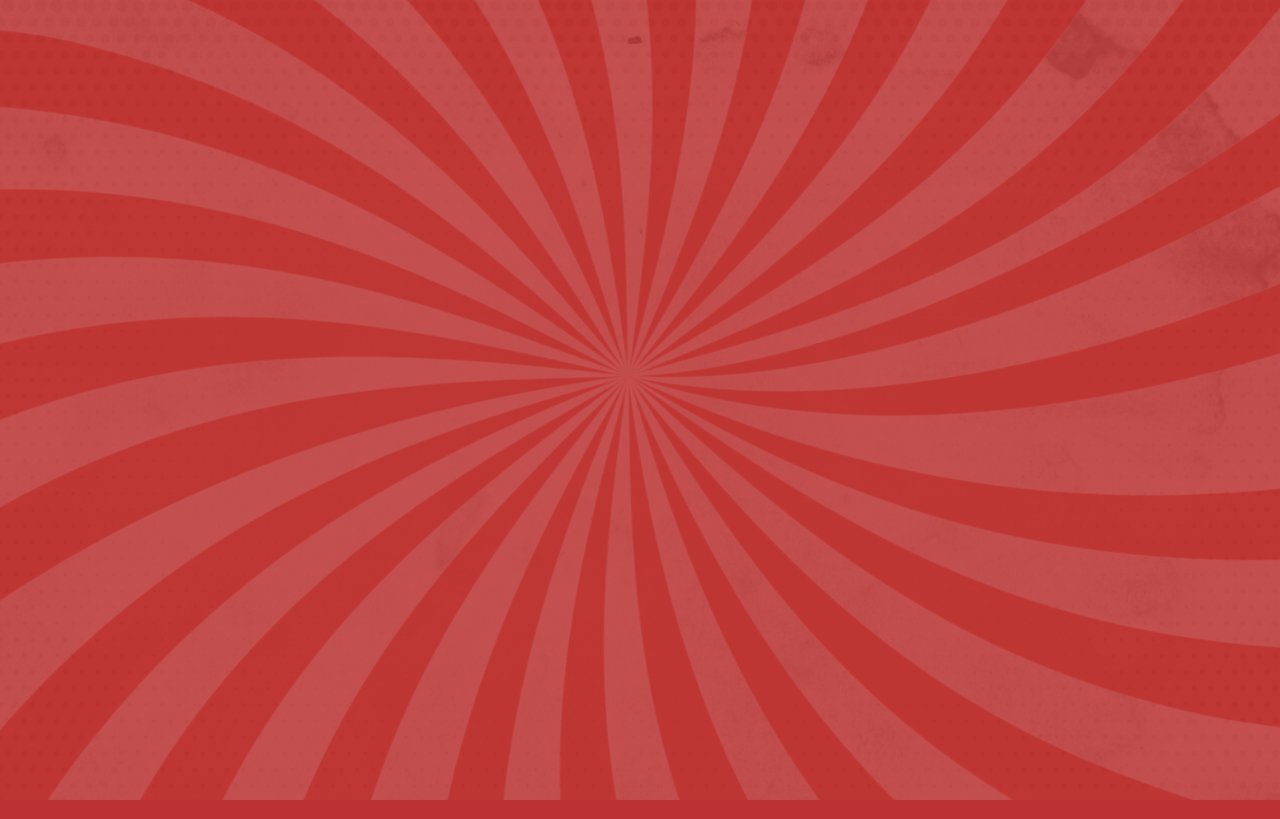
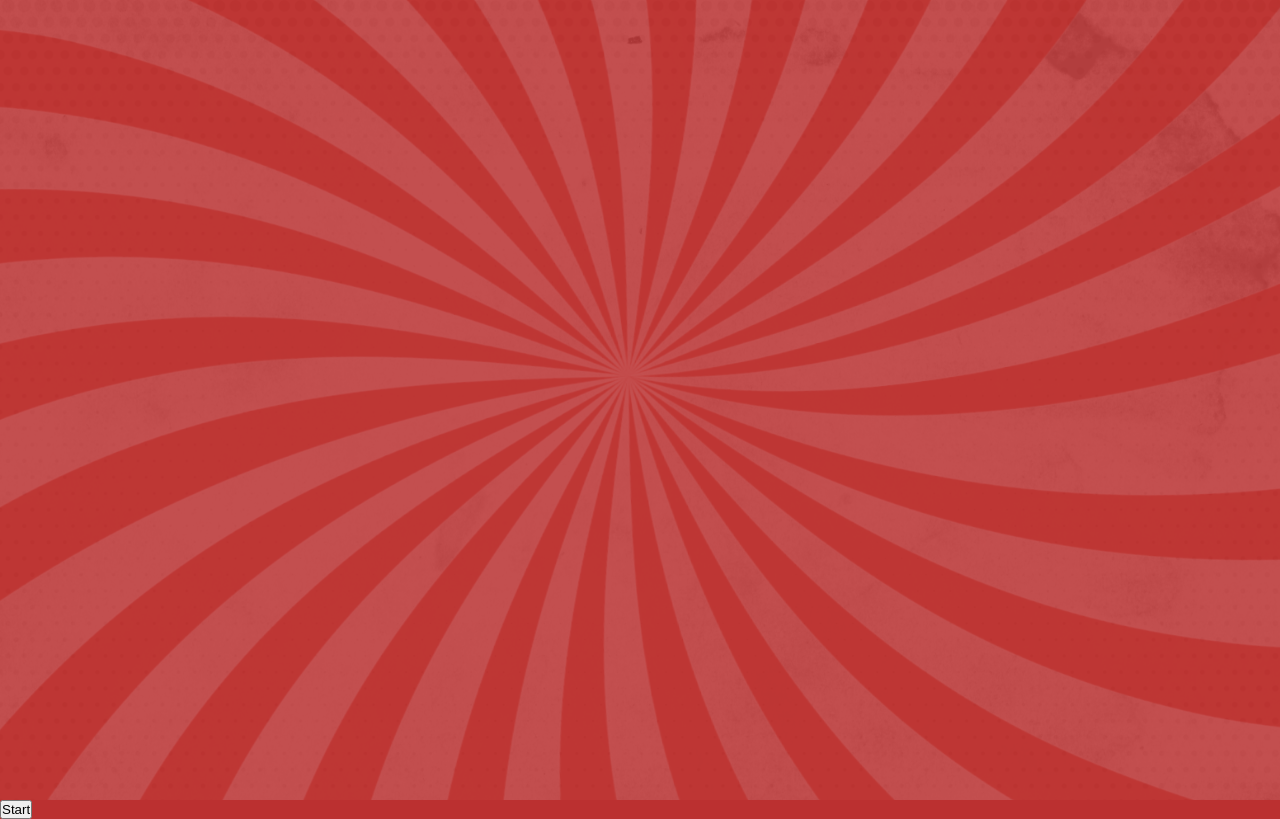
Before and after one commit to ahmedehab161/Monopoly, a plain HTML site: page index.html in a window 1280 px wide. Drawn offline with Linux system fonts and the light colour scheme.

Commit message:
adding start button

```diff
--- a/index.html
+++ b/index.html
@@ -17,5 +17,9 @@
         </div>
       </div>
     </div>
+
+    <div class="button">
+      <input type="submit" class = "start" value="Start" name = "start"/>
+    </div>
   </body>
 </html>
```
